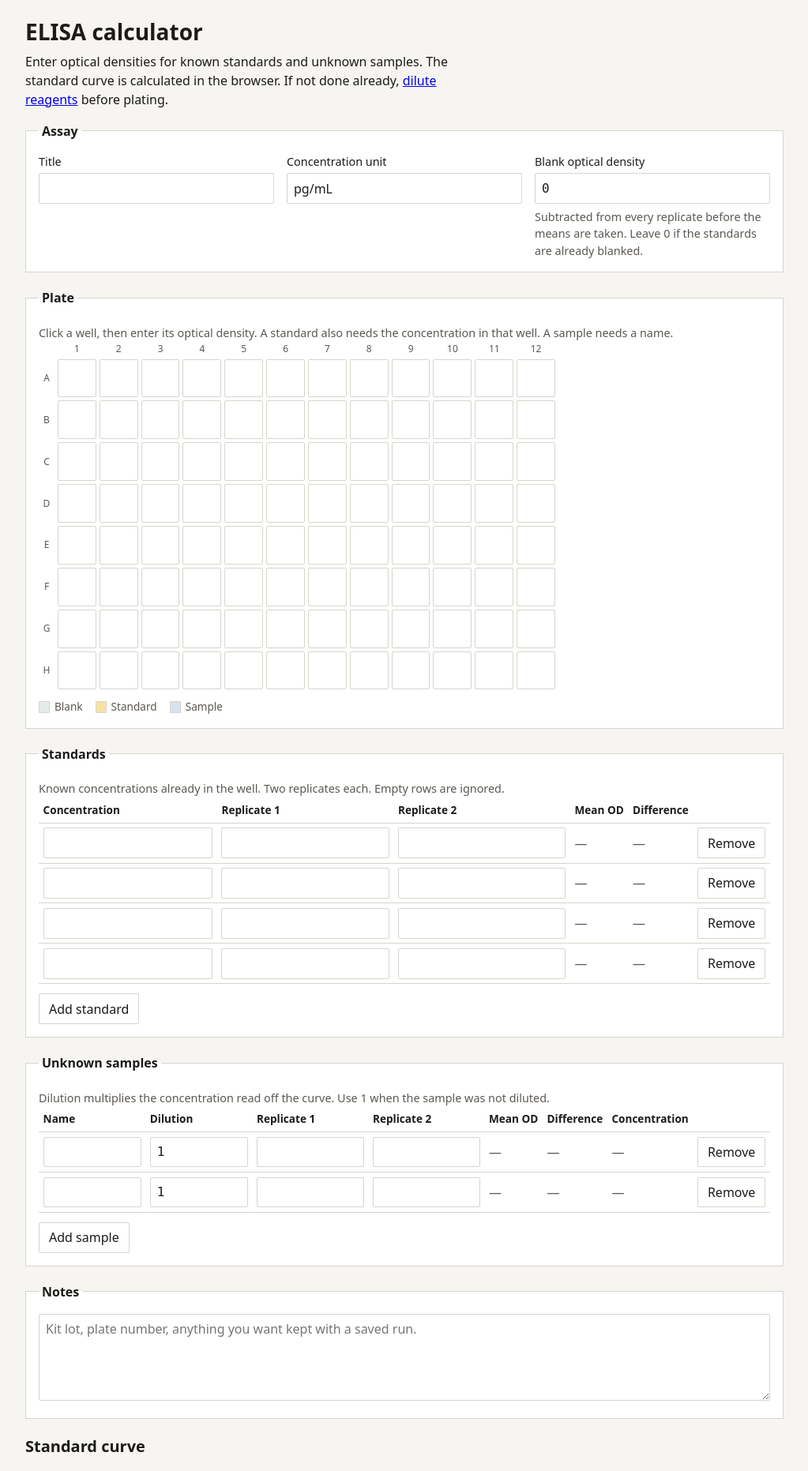
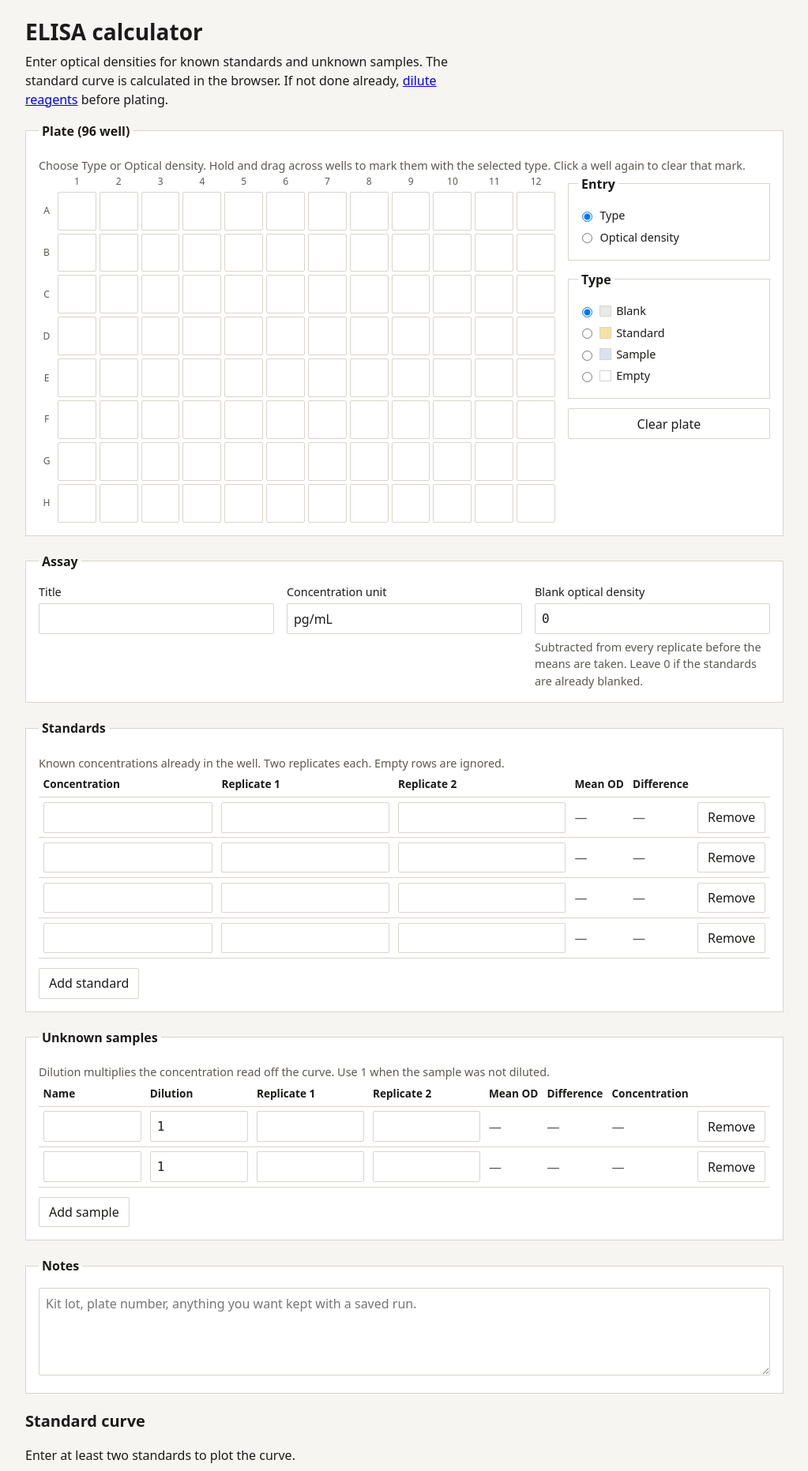
Before and after one commit to LiquideCephaloRachidien/ELISA-Calculator, a Flask app: page / in a window 1280 px wide. Shown: the part 57-1920 px from the top of the page at 79% size, without its empty margins (128-1151 px from the left). Run offline with Flask 3, Linux system fonts and the light colour scheme; parts of the project's set-up code (start-up, migrations or seed data) failed here and were passed over.

Commit message:
implemented the 96 well plate

```diff
--- a/app/static/css/main.css
+++ b/app/static/css/main.css
@@ -160,6 +160,8 @@ input.flag-bad { background: var(--bad); }
   grid-template-columns: 1.25rem repeat(12, minmax(2.1rem, 1fr));
   gap: 4px;
   min-width: 32rem;
+  touch-action: none;
+  user-select: none;
 }
 
 .plate-label {
@@ -190,18 +192,21 @@ input.flag-bad { background: var(--bad); }
   outline-offset: 1px;
 }
 
-.plate-key {
-  display: flex;
-  flex-wrap: wrap;
-  gap: 0.75rem 1rem;
-  margin: 0.75rem 0 0;
-  padding: 0;
-  list-style: none;
-  color: var(--muted);
-  font-size: 0.85rem;
+#plate-controls > fieldset {
+  margin-bottom: 0.75rem;
+  padding: 0.75rem;
 }
 
-.plate-key li { display: flex; align-items: center; gap: 0.35rem; }
+.choices label {
+  display: flex;
+  align-items: center;
+  gap: 0.4rem;
+  margin: 0.35rem 0;
+}
+
+.choices input {
+  width: auto;
+}
 
 .swatch {
   width: 0.9rem;
@@ -214,8 +219,10 @@ input.flag-bad { background: var(--bad); }
 .swatch[data-role="standard"] { background: var(--warn); }
 .swatch[data-role="sample"] { background: var(--sample); }
 
-#well-editor p { margin: 0 0 0.75rem; font-weight: 600; }
-#well-editor div { margin-bottom: 0.75rem; }
+#od-editor p { margin: 0 0 0.75rem; font-weight: 600; }
+#od-editor div { margin-bottom: 0.75rem; }
+
+#clear-plate { width: 100%; }
 
 @media (max-width: 800px) {
   .plate-layout { grid-template-columns: 1fr; }
--- a/app/static/js/plate.js
+++ b/app/static/js/plate.js
@@ -1,18 +1,20 @@
-// 96-well plate. Click a well, then type its optical density in the editor.
+// 96-well plate. Pick a type and click wells to mark them, or switch to
+// optical density and type a value for the well you click.
 // wells is the record. The button only shows that record.
 (function () {
   "use strict";
 
   var ROWS = ["A", "B", "C", "D", "E", "F", "G", "H"];
   var plate = document.getElementById("plate");
-  var editor = document.getElementById("well-editor");
-  if (!plate || !editor) {
+  var controls = document.getElementById("plate-controls");
+  if (!plate || !controls) {
     return;
   }
 
+  var typePicker = document.getElementById("type-picker");
+  var odEditor = document.getElementById("od-editor");
   var wellLabel = document.getElementById("well-label");
   var wellOd = document.getElementById("well-od");
-  var wellRole = document.getElementById("well-role");
   var wellConcentration = document.getElementById("well-concentration");
   var wellName = document.getElementById("well-name");
   var concentrationField = document.getElementById("well-concentration-field");
@@ -20,14 +22,30 @@
 
   var wells = {};
   var selected = "";
+  var strokeActive = false;
+  var strokeOrigin = "";
+  var strokeLast = "";
+  var strokeMoved = false;
+  var originMatched = false;
+
+  function mode() {
+    var checked = controls.querySelector('input[name="plate-mode"]:checked');
+    return checked ? checked.value : "type";
+  }
+
+  function chosenType() {
+    var checked = controls.querySelector('input[name="plate-type"]:checked');
+    return checked ? checked.value : "blank";
+  }
 
   function paint(id) {
     var well = wells[id];
     var button = plate.querySelector('[data-well="' + id + '"]');
+    var active = mode() === "od" && id === selected;
     button.textContent = well.od;
     button.dataset.role = well.role;
-    button.classList.toggle("is-selected", id === selected);
-    button.setAttribute("aria-pressed", id === selected ? "true" : "false");
+    button.classList.toggle("is-selected", active);
+    button.setAttribute("aria-pressed", active ? "true" : "false");
     var parts = ["Well " + id];
     if (well.role !== "empty") {
       parts.push(well.role);
@@ -44,40 +62,141 @@
     button.setAttribute("aria-label", parts.join(", "));
   }
 
-  function showRoleFields() {
-    concentrationField.hidden = wellRole.value !== "standard";
-    nameField.hidden = wellRole.value !== "sample";
-  }
-
-  function writeSelected() {
-    if (!selected) {
-      return;
-    }
-    var well = wells[selected];
-    well.od = wellOd.value.trim();
-    well.role = wellRole.value;
-    well.concentration = wellConcentration.value.trim();
-    well.name = wellName.value.trim();
-    showRoleFields();
-    paint(selected);
-  }
-
-  function openWell(id) {
-    selected = id;
-    var well = wells[id];
-    wellLabel.textContent = "Well " + id;
-    wellOd.value = well.od;
-    wellRole.value = well.role;
-    wellConcentration.value = well.concentration;
-    wellName.value = well.name;
-    editor.hidden = false;
-    showRoleFields();
+  function paintAll() {
     ROWS.forEach(function (row) {
       for (var col = 1; col <= 12; col += 1) {
         paint(row + col);
       }
     });
+  }
+
+  function showRoleFields() {
+    if (!selected) {
+      concentrationField.hidden = true;
+      nameField.hidden = true;
+      return;
+    }
+    var role = wells[selected].role;
+    concentrationField.hidden = role !== "standard";
+    nameField.hidden = role !== "sample";
+  }
+
+  function loadOd(id) {
+    var well = wells[id];
+    wellLabel.textContent = "Well " + id;
+    wellOd.disabled = false;
+    wellOd.value = well.od;
+    wellConcentration.value = well.concentration;
+    wellName.value = well.name;
+    showRoleFields();
     wellOd.focus();
+  }
+
+  function writeOd() {
+    if (mode() !== "od" || !selected) {
+      return;
+    }
+    var well = wells[selected];
+    well.od = wellOd.value.trim();
+    well.concentration = wellConcentration.value.trim();
+    well.name = wellName.value.trim();
+    paint(selected);
+  }
+
+  function applyMode() {
+    var typing = mode() === "type";
+    typePicker.hidden = !typing;
+    odEditor.hidden = typing;
+    if (!typing && selected) {
+      loadOd(selected);
+    }
+    if (!typing && !selected) {
+      wellLabel.textContent = "Click a well";
+      wellOd.disabled = true;
+      wellOd.value = "";
+      showRoleFields();
+    }
+    paintAll();
+  }
+
+  function onWell(id) {
+    selected = id;
+    paintAll();
+    loadOd(id);
+  }
+
+  function wellFromPoint(x, y) {
+    var element = document.elementFromPoint(x, y);
+    if (!element || !element.closest) {
+      return "";
+    }
+    var button = element.closest("[data-well]");
+    if (!button || !plate.contains(button)) {
+      return "";
+    }
+    return button.dataset.well;
+  }
+
+  function cell(id) {
+    return {
+      row: ROWS.indexOf(id.charAt(0)),
+      col: Number(id.slice(1)) - 1,
+    };
+  }
+
+  function applyType(id) {
+    var type = chosenType();
+    if (wells[id].role === type) {
+      return;
+    }
+    wells[id].role = type;
+    selected = "";
+    paint(id);
+  }
+
+  function strokeBetween(fromId, toId) {
+    var from = cell(fromId);
+    var to = cell(toId);
+    var steps = Math.max(Math.abs(to.row - from.row), Math.abs(to.col - from.col));
+    var i;
+    for (i = 0; i <= steps; i += 1) {
+      var row = Math.round(from.row + ((to.row - from.row) * i) / steps);
+      var col = Math.round(from.col + ((to.col - from.col) * i) / steps);
+      applyType(ROWS[row] + (col + 1));
+    }
+  }
+
+  function clearPlate() {
+    strokeActive = false;
+    selected = "";
+    ROWS.forEach(function (row) {
+      var col;
+      for (col = 1; col <= 12; col += 1) {
+        var well = wells[row + col];
+        well.od = "";
+        well.role = "empty";
+        well.concentration = "";
+        well.name = "";
+      }
+    });
+    wellLabel.textContent = "Click a well";
+    wellOd.value = "";
+    wellOd.disabled = true;
+    wellConcentration.value = "";
+    wellName.value = "";
+    showRoleFields();
+    paintAll();
+  }
+
+  function endStroke() {
+    if (!strokeActive) {
+      return;
+    }
+    if (!strokeMoved && originMatched) {
+      wells[strokeOrigin].role = "empty";
+      paint(strokeOrigin);
+    }
+    strokeActive = false;
   }
 
   function addLabel(text) {
@@ -107,16 +226,67 @@
     }
   });
 
+  plate.addEventListener("pointerdown", function (event) {
+    if (mode() !== "type") {
+      return;
+    }
+    if (event.pointerType === "mouse" && event.button !== 0) {
+      return;
+    }
+    var id = wellFromPoint(event.clientX, event.clientY);
+    if (!id) {
+      return;
+    }
+    event.preventDefault();
+    strokeActive = true;
+    strokeOrigin = id;
+    strokeLast = id;
+    strokeMoved = false;
+    originMatched = wells[id].role === chosenType();
+    try {
+      plate.setPointerCapture(event.pointerId);
+    } catch (error) {
+      // A press that the browser will not capture still paints wells under the pointer.
+    }
+    if (!originMatched) {
+      applyType(id);
+    }
+  });
+
+  plate.addEventListener("pointermove", function (event) {
+    if (!strokeActive) {
+      return;
+    }
+    var id = wellFromPoint(event.clientX, event.clientY);
+    if (!id || id === strokeLast) {
+      return;
+    }
+    strokeMoved = true;
+    strokeBetween(strokeLast, id);
+    strokeLast = id;
+  });
+
+  plate.addEventListener("pointerup", endStroke);
+  plate.addEventListener("pointercancel", endStroke);
+
   plate.addEventListener("click", function (event) {
+    if (mode() === "type") {
+      return;
+    }
     var button = event.target.closest("[data-well]");
     if (!button || !plate.contains(button)) {
       return;
     }
-    openWell(button.dataset.well);
+    onWell(button.dataset.well);
   });
 
-  editor.addEventListener("input", writeSelected);
-  editor.addEventListener("change", writeSelected);
+  controls.addEventListener("change", function (event) {
+    if (event.target.name === "plate-mode") {
+      applyMode();
+    }
+  });
+  odEditor.addEventListener("input", writeOd);
+  document.getElementById("clear-plate").addEventListener("click", clearPlate);
 
   window.ElisaPlate = {
     wells: wells,
--- a/app/templates/calculator.html
+++ b/app/templates/calculator.html
@@ -8,6 +8,50 @@
   </noscript>
 
   <form id="assay-form" autocomplete="off">
+    <fieldset>
+      <legend>Plate (96 well)</legend>
+      <p class="hint">Choose Type or Optical density. Hold and drag across wells to mark them with the selected type. Click a well again to clear that mark.</p>
+      <div class="plate-layout">
+        <div class="plate-scroll">
+          <div id="plate" role="group" aria-label="96-well plate"></div>
+        </div>
+        <div id="plate-controls">
+          <fieldset>
+            <legend>Entry</legend>
+            <div class="choices">
+              <label><input type="radio" name="plate-mode" value="type" checked> Type</label>
+              <label><input type="radio" name="plate-mode" value="od"> Optical density</label>
+            </div>
+          </fieldset>
+          <fieldset id="type-picker">
+            <legend>Type</legend>
+            <div class="choices">
+              <label><input type="radio" name="plate-type" value="blank" checked> <span class="swatch" data-role="blank"></span> Blank</label>
+              <label><input type="radio" name="plate-type" value="standard"> <span class="swatch" data-role="standard"></span> Standard</label>
+              <label><input type="radio" name="plate-type" value="sample"> <span class="swatch" data-role="sample"></span> Sample</label>
+              <label><input type="radio" name="plate-type" value="empty"> <span class="swatch" data-role="empty"></span> Empty</label>
+            </div>
+          </fieldset>
+          <div id="od-editor" hidden>
+            <p id="well-label">Click a well</p>
+            <div>
+              <label for="well-od">Optical density</label>
+              <input id="well-od" inputmode="decimal" spellcheck="false" autocomplete="off" disabled>
+            </div>
+            <div id="well-concentration-field" hidden>
+              <label for="well-concentration">Concentration</label>
+              <input id="well-concentration" inputmode="decimal" spellcheck="false" autocomplete="off">
+            </div>
+            <div id="well-name-field" hidden>
+              <label for="well-name">Sample name</label>
+              <input id="well-name" maxlength="80" autocomplete="off">
+            </div>
+          </div>
+          <button type="button" id="clear-plate" class="button-quiet">Clear plate</button>
+        </div>
+      </div>
+    </fieldset>
+
     <fieldset>
       <legend>Assay</legend>
       <div class="fields">
@@ -30,45 +74,6 @@
           <label for="blank-od">Blank optical density</label>
           <input id="blank-od" name="blank_od" inputmode="decimal" value="0" spellcheck="false" aria-describedby="blank-hint">
           <p id="blank-hint" class="hint">Subtracted from every replicate before the means are taken. Leave 0 if the standards are already blanked.</p>
-        </div>
-      </div>
-    </fieldset>
-
-    <fieldset>
-      <legend>Plate</legend>
-      <p class="hint">Click a well, then enter its optical density. A standard also needs the concentration in that well. A sample needs a name.</p>
-      <div class="plate-layout">
-        <div class="plate-scroll">
-          <div id="plate" role="group" aria-label="96-well plate"></div>
-          <ul class="plate-key">
-            <li><span class="swatch" data-role="blank"></span> Blank</li>
-            <li><span class="swatch" data-role="standard"></span> Standard</li>
-            <li><span class="swatch" data-role="sample"></span> Sample</li>
-          </ul>
-        </div>
-        <div id="well-editor" hidden>
-          <p id="well-label"></p>
-          <div>
-            <label for="well-od">Optical density</label>
-            <input id="well-od" inputmode="decimal" spellcheck="false" autocomplete="off">
-          </div>
-          <div>
-            <label for="well-role">Role</label>
-            <select id="well-role">
-              <option value="empty">Empty</option>
-              <option value="blank">Blank</option>
-              <option value="standard">Standard</option>
-              <option value="sample">Sample</option>
-            </select>
-          </div>
-          <div id="well-concentration-field" hidden>
-            <label for="well-concentration">Concentration</label>
-            <input id="well-concentration" inputmode="decimal" spellcheck="false" autocomplete="off">
-          </div>
-          <div id="well-name-field" hidden>
-            <label for="well-name">Sample name</label>
-            <input id="well-name" maxlength="80" autocomplete="off">
-          </div>
         </div>
       </div>
     </fieldset>
```
Also changed, not shown: app/storage.py (line endings or trailing spaces).
